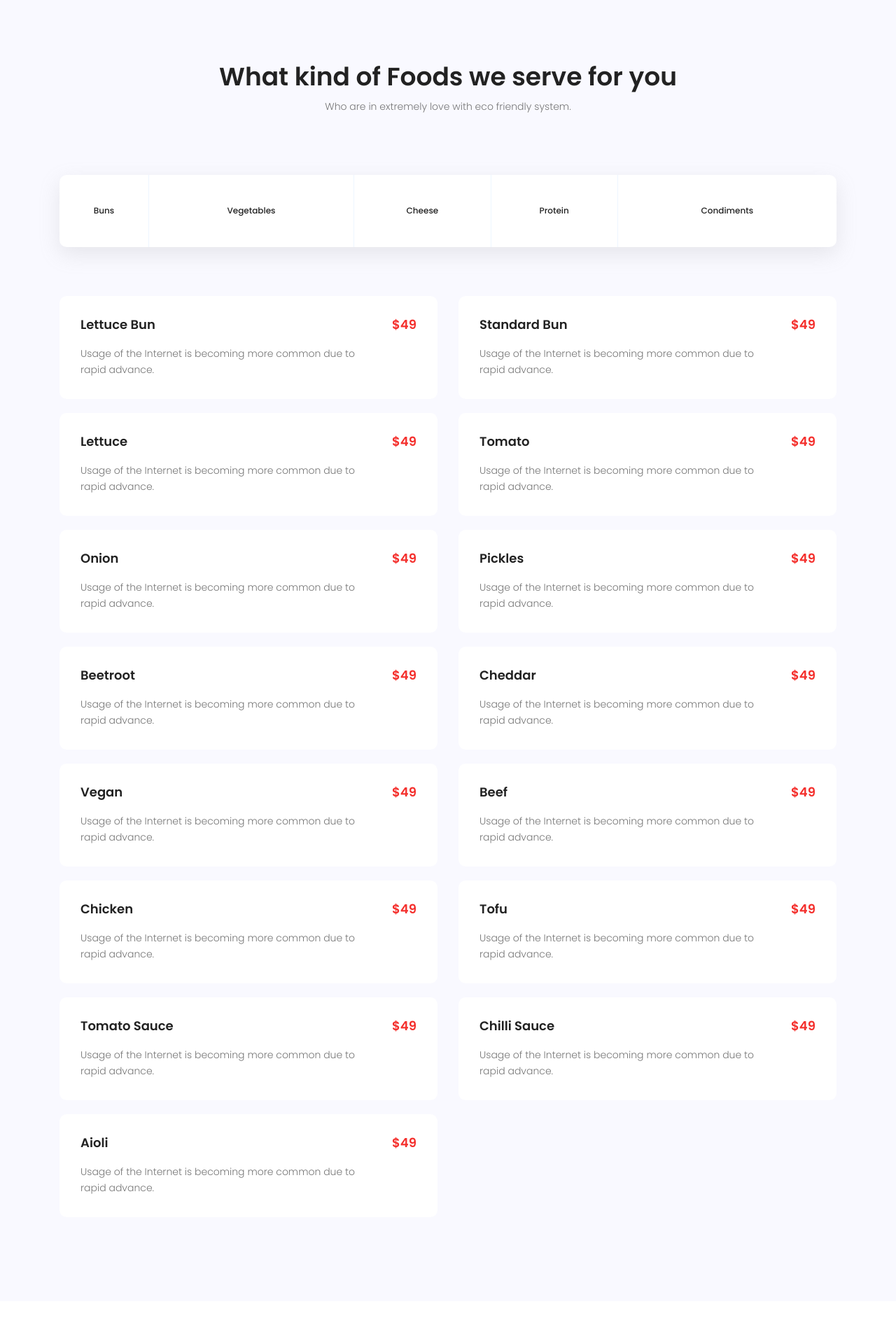
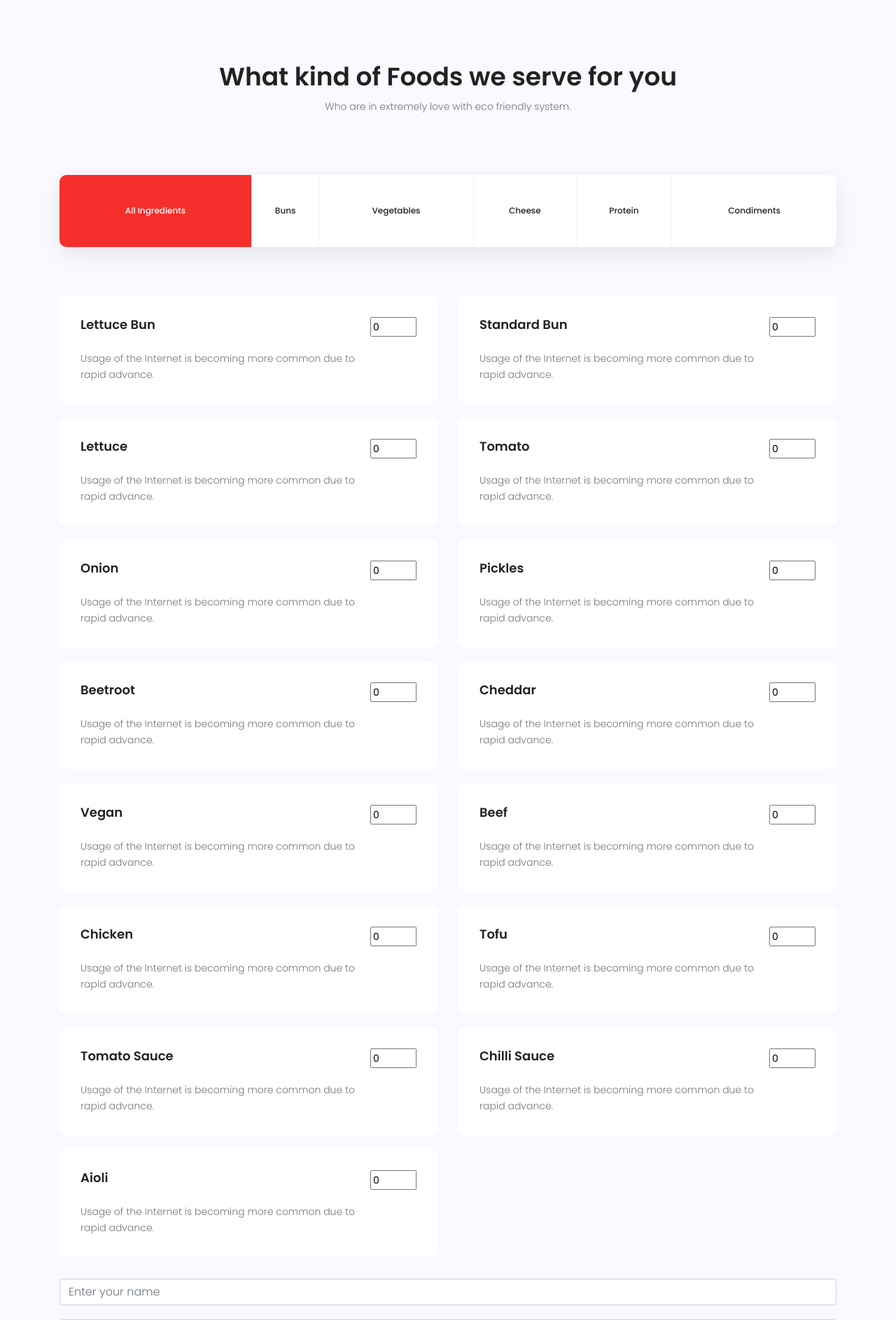
Before and after one commit to hayleymapley/Team-Burger-Production-Project, a PHP site: page / in a window 1280 px wide. Shown: the part 832-2718 px from the top of the page at 70% size. Run offline with PHP 8.4, Linux system fonts and the light colour scheme; some libraries are stand-ins or nearby versions.

Commit message:
restructured and buttons

```diff
--- a/BurgerProduction/BurgerTemplate/css/main.css
+++ b/BurgerProduction/BurgerTemplate/css/main.css
@@ -1,3 +1,4 @@
+
 ::-moz-selection {
     background-color: #f42f2c;
     color: #fff
@@ -2292,6 +2293,9 @@ body.mobile-nav-active #mobile-nav-toggle {
     padding-right: 15px
 }
 
+.submitDetails{
+	margin-top:30px;
+}
 .primary-btn {
     background: #f42f2c;
     line-height: 42px;
@@ -2312,6 +2316,8 @@ body.mobile-nav-active #mobile-nav-toggle {
     position: relative
 }
 
+
+
 .primary-btn:focus {
     outline: none
 }
@@ -2327,6 +2333,12 @@ body.mobile-nav-active #mobile-nav-toggle {
     -o-transition: all 0.3s ease 0s;
     transition: all 0.3s ease 0s
 }
+
+
+
+.buttonHolder{
+	margin-top:40px;
+	text-align: center;}
 
 .primary-btn:hover {
     color: #fff
--- a/BurgerProduction/BurgerTemplate/index.html
+++ b/BurgerProduction/BurgerTemplate/index.html
@@ -1,8 +1,10 @@
+
 <!DOCTYPE html>
 <html lang="zxx" class="no-js">
 <head>
 <!-- Mobile Specific Meta -->
-		<meta name="viewport" content="width=device-width, initial-scale=1, shrink-to-fit=no">
+<meta name="viewport"
+	content="width=device-width, initial-scale=1, shrink-to-fit=no">
 <!-- Favicon-->
 <link rel="shortcut icon" href="img/fav.png">
 <!-- Author Meta -->
@@ -16,7 +18,9 @@
 <!-- Site Title -->
 <title>Macro</title>
 
-		<link href="https://fonts.googleapis.com/css?family=Poppins:100,200,400,300,500,600,700" rel="stylesheet">
+<link
+	href="https://fonts.googleapis.com/css?family=Poppins:100,200,400,300,500,600,700"
+	rel="stylesheet">
 <!--
 			CSS
 			============================================= -->
@@ -49,22 +53,26 @@
 						<li><a href="#menu">Create</a></li>
 						<li><a href="contact.html">Get in touch</a></li>
 					</ul>
-				      </nav><!-- #nav-menu-container -->
+				</nav>
+				<!-- #nav-menu-container -->
 			</div>
 		</div>
-			</header><!-- #header -->
+	</header>
+	<!-- #header -->
 
 	<!-- start banner Area -->
 	<section class="banner-area">
 		<div class="container">
-					<div class="row fullscreen align-items-center justify-content-between">
+			<div
+				class="row fullscreen align-items-center justify-content-between">
 				<div class="col-lg-12 banner-content">
 					<h6 class="text-white">Customise your meal</h6>
 					<h1 class="text-white">Delicious Burgers</h1>
-							<p class="text-white">
-								Our mission is to create great burgers for you: our customers. To get started with your delicious custom order, just click the button below and make the magic happen.
-							</p>
-							<a href="#menu" class="primary-btn text-uppercase">Create your Burger</a>
+					<p class="text-white">Our mission is to create great burgers
+						for you: our customers. To get started with your delicious custom
+						order, just click the button below and make the magic happen.</p>
+					<a href="#menu" class="primary-btn text-uppercase">Create your
+						Burger</a>
 				</div>
 			</div>
 		</div>
@@ -74,8 +82,10 @@
 
 
 	<!-- Start menu-area Area -->
+
 	<section class="menu-area section-gap" id="menu">
 		<div class="container">
+			<form action="orderConfirm.php" method="post" >
 				<div class="row d-flex justify-content-center">
 					<div class="menu-content pb-70 col-lg-8">
 						<div class="title text-center">
@@ -86,7 +96,7 @@
 				</div>
 
 				<ul class="filter-wrap filters col-lg-12 no-padding">
-
+					<li data-filter="*" class="active">All Ingredients</li>
 					<li data-filter=".buns">Buns</li>
 					<li data-filter=".vegetables">Vegetables</li>
 					<li data-filter=".cheese">Cheese</li>
@@ -100,171 +110,205 @@
 							<div class="single-menu">
 								<div class="title-wrap d-flex justify-content-between">
 									<h4>Lettuce Bun</h4>
-										<h4 class="price">$49</h4>
+									<input type="number" name="Bun_Lettuce" min="0" max="1"
+										onkeydown="return false" value="0">
+
 								</div>
-									<p>
-										Usage of the Internet is becoming more common due to rapid advance.
-									</p>
+								<p>Usage of the Internet is becoming more common due to
+									rapid advance.</p>
 							</div>
 						</div>
 						<div class="col-md-6 all buns">
 							<div class="single-menu">
 								<div class="title-wrap d-flex justify-content-between">
 									<h4>Standard Bun</h4>
-										<h4 class="price">$49</h4>
+									<input type="number" name="Bun_Standard" min="0" max="1"
+										onkeydown="return false" value="0">
+
 								</div>
-									<p>
-										Usage of the Internet is becoming more common due to rapid advance.
-									</p>
+								<p>Usage of the Internet is becoming more common due to
+									rapid advance.</p>
 							</div>
 						</div>
 						<div class="col-md-6 all vegetables">
 							<div class="single-menu">
 								<div class="title-wrap d-flex justify-content-between">
 									<h4>Lettuce</h4>
-										<h4 class="price">$49</h4>
+									<input type="number" name="Vege_Lettuce" min="0" max="5"
+										onkeydown="return false" value="0">
+
 								</div>
-									<p>
-										Usage of the Internet is becoming more common due to rapid advance.
-									</p>
+								<p>Usage of the Internet is becoming more common due to
+									rapid advance.</p>
 							</div>
 						</div>
 						<div class="col-md-6 all vegetables">
 							<div class="single-menu">
 								<div class="title-wrap d-flex justify-content-between">
 									<h4>Tomato</h4>
-										<h4 class="price">$49</h4>
+									<input type="number" name="Vege_Tomato" min="0" max="5"
+										onkeydown="return false" value="0">
+
 								</div>
-									<p>
-										Usage of the Internet is becoming more common due to rapid advance.
-									</p>
+								<p>Usage of the Internet is becoming more common due to
+									rapid advance.</p>
 							</div>
 						</div>
 						<div class="col-md-6 all vegetables">
 							<div class="single-menu">
 								<div class="title-wrap d-flex justify-content-between">
 									<h4>Onion</h4>
-										<h4 class="price">$49</h4>
+									<input type="number" name="Vege_Onion" min="0" max="5"
+										onkeydown="return false" value="0">
 								</div>
-									<p>
-										Usage of the Internet is becoming more common due to rapid advance.
-									</p>
+								<p>Usage of the Internet is becoming more common due to
+									rapid advance.</p>
 							</div>
 						</div>
 						<div class="col-md-6 all vegetables">
 							<div class="single-menu">
 								<div class="title-wrap d-flex justify-content-between">
 									<h4>Pickles</h4>
-										<h4 class="price">$49</h4>
+									<input type="number" name="Vege_Pickles" min="0" max="5"
+										onkeydown="return false" value="0">
+
 								</div>
-									<p>
-										Usage of the Internet is becoming more common due to rapid advance.
-									</p>
+								<p>Usage of the Internet is becoming more common due to
+									rapid advance.</p>
 							</div>
 						</div>
 						<div class="col-md-6 all vegetables">
 							<div class="single-menu">
 								<div class="title-wrap d-flex justify-content-between">
 									<h4>Beetroot</h4>
-										<h4 class="price">$49</h4>
+									<input type="number" name="Vege_Beetroot" min="0" max="5"
+										onkeydown="return false" value="0">
+
 								</div>
-									<p>
-										Usage of the Internet is becoming more common due to rapid advance.
-									</p>
+								<p>Usage of the Internet is becoming more common due to
+									rapid advance.</p>
 							</div>
 						</div>
 						<div class="col-md-6 all cheese">
 							<div class="single-menu">
 								<div class="title-wrap d-flex justify-content-between">
 									<h4>Cheddar</h4>
-										<h4 class="price">$49</h4>
+									<input type="number" name="Cheese_Cheddar" min="0" max="5"
+										onkeydown="return false" value="0">
+
 								</div>
-									<p>
-										Usage of the Internet is becoming more common due to rapid advance.
-									</p>
+								<p>Usage of the Internet is becoming more common due to
+									rapid advance.</p>
 							</div>
 						</div>
 						<div class="col-md-6 all cheese">
 							<div class="single-menu">
 								<div class="title-wrap d-flex justify-content-between">
 									<h4>Vegan</h4>
-										<h4 class="price">$49</h4>
+									<input type="number" name="Cheese_Vegan" min="0" max="5"
+										onkeydown="return false" value="0">
+
 								</div>
-									<p>
-										Usage of the Internet is becoming more common due to rapid advance.
-									</p>
+								<p>Usage of the Internet is becoming more common due to
+									rapid advance.</p>
 							</div>
 						</div>
 						<div class="col-md-6 all protein">
 							<div class="single-menu">
 								<div class="title-wrap d-flex justify-content-between">
 									<h4>Beef</h4>
-										<h4 class="price">$49</h4>
+									<input type="number" name="Patty_Beef" min="0" max="5"
+										onkeydown="return false" value="0">
+
 								</div>
-									<p>
-										Usage of the Internet is becoming more common due to rapid advance.
-									</p>
+								<p>Usage of the Internet is becoming more common due to
+									rapid advance.</p>
 							</div>
 						</div>
 						<div class="col-md-6 all protein">
 							<div class="single-menu">
 								<div class="title-wrap d-flex justify-content-between">
 									<h4>Chicken</h4>
-										<h4 class="price">$49</h4>
+									<input type="number" name="Patty_Chicken" min="0" max="5"
+										onkeydown="return false" value="0">
+
 								</div>
-									<p>
-										Usage of the Internet is becoming more common due to rapid advance.
-									</p>
+								<p>Usage of the Internet is becoming more common due to
+									rapid advance.</p>
 							</div>
 						</div>
 						<div class="col-md-6 all protein">
 							<div class="single-menu">
 								<div class="title-wrap d-flex justify-content-between">
 									<h4>Tofu</h4>
-										<h4 class="price">$49</h4>
+									<input type="number" name="Patty_Tofu" min="0" max="5"
+										onkeydown="return false" value="0">
+
 								</div>
-									<p>
-										Usage of the Internet is becoming more common due to rapid advance.
-									</p>
+								<p>Usage of the Internet is becoming more common due to
+									rapid advance.</p>
 							</div>
 						</div>
 						<div class="col-md-6 all condiments">
 							<div class="single-menu">
 								<div class="title-wrap d-flex justify-content-between">
 									<h4>Tomato Sauce</h4>
-										<h4 class="price">$49</h4>
+									<input type="number" name="Sauce_Tomato" min="0" max="5"
+										onkeydown="return false" value="0">
+
 								</div>
-									<p>
-										Usage of the Internet is becoming more common due to rapid advance.
-									</p>
+								<p>Usage of the Internet is becoming more common due to
+									rapid advance.</p>
 							</div>
 						</div>
 						<div class="col-md-6 all condiments">
 							<div class="single-menu">
 								<div class="title-wrap d-flex justify-content-between">
 									<h4>Chilli Sauce</h4>
-										<h4 class="price">$49</h4>
+									<input type="number" name="Sauce_Chilli" min="0" max="5"
+										onkeydown="return false" value="0">
+
 								</div>
-									<p>
-										Usage of the Internet is becoming more common due to rapid advance.
-									</p>
+								<p>Usage of the Internet is becoming more common due to
+									rapid advance.</p>
 							</div>
 						</div>
 						<div class="col-md-6 all condiments">
 							<div class="single-menu">
 								<div class="title-wrap d-flex justify-content-between">
 									<h4>Aioli</h4>
-										<h4 class="price">$49</h4>
+									<input type="number" name="Sauce_Aioli" min="0" max="5"
+										onkeydown="return false" value="0">
+
 								</div>
-									<p>
-										Usage of the Internet is becoming more common due to rapid advance.
-									</p>
+								<p>Usage of the Internet is becoming more common due to
+									rapid advance.</p>
 							</div>
 						</div>
 					</div>
+					<div class="submitDetails">
+
+						<input name="name" placeholder="Enter your name"
+							onfocus="this.placeholder = ''"
+							onblur="this.placeholder = 'Enter your name'"
+							class="common-input mb-20 form-control" required type="text">
+
+						<input name="email" placeholder="Enter email address"
+							pattern="[A-Za-z0-9._%+-]+@[A-Za-z0-9.-]+\.[A-Za-z]{1,63}$"
+							onfocus="this.placeholder = ''"
+							onblur="this.placeholder = 'Enter email address'"
+							class="common-input mb-20 form-control" required type="email">
+					</div>
+					<h4 class="price">Your order comes to: $10</h4>
+					<div class="buttonHolder">
+						<input type="submit" id="confirmButton" name="confirm"
+							class="primary-btn" value="Confirm Order"></input>
+					</div>
+			</form>
 		</div>
 
-                </div>
+
+
 	</section>
 	<!-- End menu-area Area -->
 
@@ -274,9 +318,11 @@
 			<div class="row align-items-center">
 				<div class="col-lg-6 home-about-left">
 					<h1>About Our Story</h1>
-							<p>
-								Who are in extremely love with eco friendly system. Lorem ipsum dolor sit amet, consectetur adipisicing elit, sed do eiusmod tempor incididunt ut labore et dolore magna aliqua. Ut enim ad minim veniam, quis nostrud exercitation ullamco laboris nisi ut aliquip ex ea commodo consequat.
-							</p>
+					<p>Who are in extremely love with eco friendly system. Lorem
+						ipsum dolor sit amet, consectetur adipisicing elit, sed do eiusmod
+						tempor incididunt ut labore et dolore magna aliqua. Ut enim ad
+						minim veniam, quis nostrud exercitation ullamco laboris nisi ut
+						aliquip ex ea commodo consequat.</p>
 					<a href="#" class="primary-btn">view full menu</a>
 				</div>
 				<div class="col-lg-6 home-about-right">
@@ -296,45 +342,50 @@
 						<div class="single-footer-widget">
 							<h4>Opening Hours</h4>
 							<ul class="hr-list">
-										<li class="d-flex justify-content-between">
-											<span>Monday - Friday</span> <span>08.00 am - 10.00 pm</span>
-										</li>
-										<li class="d-flex justify-content-between">
-											<span>Saturday</span> <span>08.00 am - 10.00 pm</span>
-										</li>
-										<li class="d-flex justify-content-between">
-											<span>Sunday</span> <span>08.00 am - 10.00 pm</span>
-										</li>
+								<li class="d-flex justify-content-between"><span>Monday
+										- Friday</span> <span>08.00 am - 10.00 pm</span></li>
+								<li class="d-flex justify-content-between"><span>Saturday</span>
+									<span>08.00 am - 10.00 pm</span></li>
+								<li class="d-flex justify-content-between"><span>Sunday</span>
+									<span>08.00 am - 10.00 pm</span></li>
 							</ul>
 						</div>
 					</div>
 					<div class="col-lg-4  col-md-6 col-sm-6">
 						<div class="single-footer-widget">
 							<h4>Contact Us</h4>
-									<p>
-										56/8, los angeles, rochy beach, Santa monica, United states of america - 1205
-									</p>
+							<p>56/8, los angeles, rochy beach, Santa monica, United
+								states of america - 1205</p>
 							<p class="number">
-										012-6532-568-9746 <br>
-										012-6532-569-9748
+								012-6532-568-9746 <br> 012-6532-569-9748
 							</p>
 						</div>
 					</div>
 					<div class="col-lg-4  col-md-6 col-sm-6">
 						<div class="single-footer-widget">
 							<h4>Newsletter</h4>
-									<p>You can trust us. we only send promo offers, not a single spam.</p>
+							<p>You can trust us. we only send promo offers, not a single
+								spam.</p>
 							<div class="d-flex flex-row" id="mc_embed_signup">
 
 
-										  <form class="navbar-form" action="https://spondonit.us12.list-manage.com/subscribe/post?u=1462626880ade1ac87bd9c93a&amp;id=92a4423d01" method="get">
+								<form class="navbar-form"
+									action="https://spondonit.us12.list-manage.com/subscribe/post?u=1462626880ade1ac87bd9c93a&amp;id=92a4423d01"
+									method="get">
 									<div class="input-group add-on align-items-center d-flex">
-										      	<input class="form-control" name="EMAIL" placeholder="Your Email address" onfocus="this.placeholder = ''" onblur="this.placeholder = 'Your Email address'" required="" type="email">
+										<input class="form-control" name="EMAIL"
+											placeholder="Your Email address"
+											onfocus="this.placeholder = ''"
+											onblur="this.placeholder = 'Your Email address'" required=""
+											type="email">
 										<div style="position: absolute; left: -5000px;">
-													<input name="b_36c4fd991d266f23781ded980_aefe40901a" tabindex="-1" value="" type="text">
+											<input name="b_36c4fd991d266f23781ded980_aefe40901a"
+												tabindex="-1" value="" type="text">
 										</div>
 										<div class="input-group-btn">
-										        <button class="genric-btn"><span class="lnr lnr-arrow-right"></span></button>
+											<button class="genric-btn">
+												<span class="lnr lnr-arrow-right"></span>
+											</button>
 										</div>
 									</div>
 									<div class="info mt-20"></div>
@@ -347,10 +398,19 @@
 		</div>
 		<div class="footer-bottom-wrap">
 			<div class="container">
-						<div class="row footer-bottom d-flex justify-content-between align-items-center">
-							<p class="col-lg-8 col-mdcol-sm-6 -6 footer-text m-0"><!-- Link back to Colorlib can't be removed. Template is licensed under CC BY 3.0. -->
-Copyright &copy;<script>document.write(new Date().getFullYear());</script> All rights reserved | This template is made with <i class="fa fa-heart-o" aria-hidden="true"></i> by <a href="https://colorlib.com" target="_blank">Colorlib</a>
-<!-- Link back to Colorlib can't be removed. Template is licensed under CC BY 3.0. --></p>
+				<div
+					class="row footer-bottom d-flex justify-content-between align-items-center">
+					<p class="col-lg-8 col-mdcol-sm-6 -6 footer-text m-0">
+						<!-- Link back to Colorlib can't be removed. Template is licensed under CC BY 3.0. -->
+						Copyright &copy;
+						<script>
+							document.write(new Date().getFullYear());
+						</script>
+						All rights reserved | This template is made with <i
+							class="fa fa-heart-o" aria-hidden="true"></i> by <a
+							href="https://colorlib.com" target="_blank">Colorlib</a>
+						<!-- Link back to Colorlib can't be removed. Template is licensed under CC BY 3.0. -->
+					</p>
 					<ul class="col-lg-4 col-mdcol-sm-6 -6 social-icons text-right">
 						<li><a href="#"><i class="fa fa-facebook"></i></a></li>
 						<li><a href="#"><i class="fa fa-twitter"></i></a></li>
@@ -366,7 +426,8 @@ Copyright &copy;<script>document.write(new Date().getFullYear());</script> All r
 	<script src="js/vendor/jquery-2.2.4.min.js"></script>
 	<script src="js/popper.min.js"></script>
 	<script src="js/vendor/bootstrap.min.js"></script>
-			<script src="https://maps.googleapis.com/maps/api/js?key=AIzaSyBhOdIF3Y9382fqJYt5I_sswSrEw5eihAA"></script>
+	<script
+		src="https://maps.googleapis.com/maps/api/js?key=AIzaSyBhOdIF3Y9382fqJYt5I_sswSrEw5eihAA"></script>
 	<script src="js/jquery-ui.js"></script>
 	<script src="js/easing.min.js"></script>
 	<script src="js/hoverIntent.js"></script>
```
Also changed, not shown: BurgerProduction/WebApp/index.php (deleted, +0 -45 lines), BurgerProduction/BurgerTemplate/orderConfirm.php (renamed from BurgerProduction/WebApp/orderConfirm.php). Lines whose indentation alone changed are shown as unchanged.
